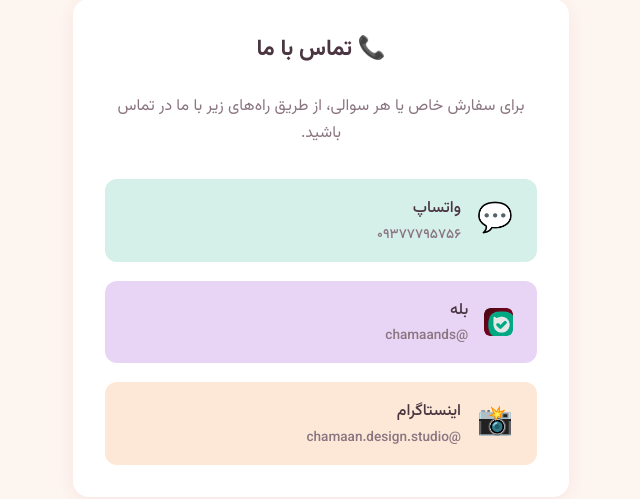
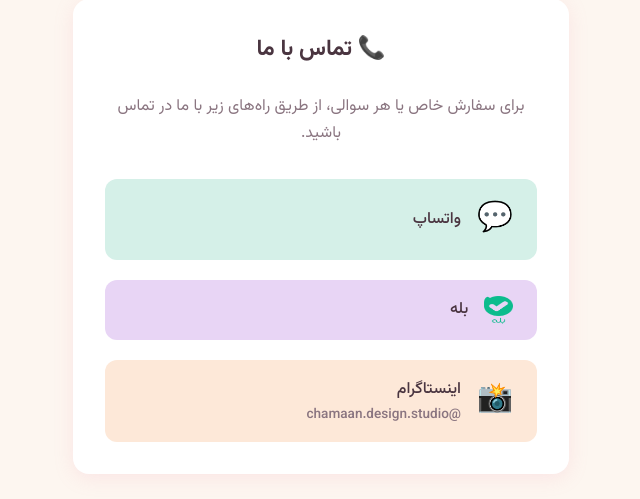
Before and after one commit to akhlaghimaryam91-stack/chamaands, a Flask app: page /contact in a window 1280 px wide. Shown: the part 119-618 px from the top of the page, without its empty margins (319-959 px from the left). Run offline with Flask 3, Linux system fonts and the light colour scheme.

Commit message:
جایگزینی آیکون بله با نسخه رسمی و حذف شماره تلفن از کارت‌های تماس

```diff
--- a/templates/contact.html
+++ b/templates/contact.html
@@ -16,7 +16,6 @@
         <span style="font-size:1.8rem">💬</span>
         <div style="text-align:right">
           <div>واتساپ</div>
-          <div style="font-size:.85rem;color:var(--text-light)">۰۹۳۷۷۷۹۵۷۵۶</div>
         </div>
       </a>
 
@@ -26,7 +25,6 @@
         <img src="{{ url_for('static', filename='images/bale.png') }}" alt="بله" style="width:1.8rem;height:1.8rem;border-radius:6px">
         <div style="text-align:right">
           <div>بله</div>
-          <div style="font-size:.85rem;color:var(--text-light)">@chamaands</div>
         </div>
       </a>
 
```
Also changed, not shown: static/images/bale.png.
